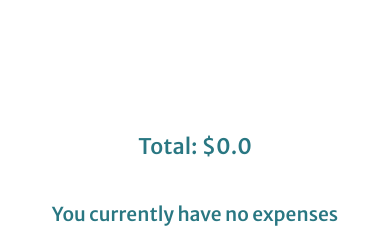
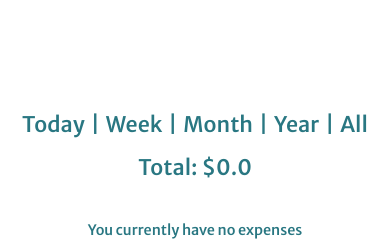
Before and after one commit to wesleychuu/acit2911_expense_tracker_app, a Flask app: page /home/today in a window 390 px wide. Shown: the part 139-390 px from the top of the page. Run offline with Flask 2, Linux system fonts and the light colour scheme; a user stored in the database is signed in; data comes from the database, SQL or seed files in the repository; some libraries are stand-ins or nearby versions.

Commit message:
Edited no expense notice. Added filter tabs on pages with no expenses.

```diff
--- a/static/home.css
+++ b/static/home.css
@@ -141,4 +141,8 @@ span,
     .fa-trash {
     font-size: 1.1rem;
     }
+
+    .no-expenses {
+        font-size: 0.9rem;
+    }
 }
--- a/templates/home.html
+++ b/templates/home.html
@@ -37,7 +37,6 @@
 {% block main_content %}
 <section class="filter-tabs" style="font-size: 5.5vw;">
     <!-- Display filter tabs -->
-    {% if user_expenses|length > 0 %}
     <form action="/home/today" method="post">
         <input type="hidden" name="filter_today" value="Filter_Today">
         <button type="submit" class="filter-btn">Today</button>|
@@ -58,7 +57,6 @@
         <input type="hidden" name="filter_all" value="Filter_All">
         <button type="submit" class="filter-btn">All</button>
     </form>
-    {% endif %}
 </section>
 
 <section class="total-expense" style="font-size: 5.5vw;">
```
